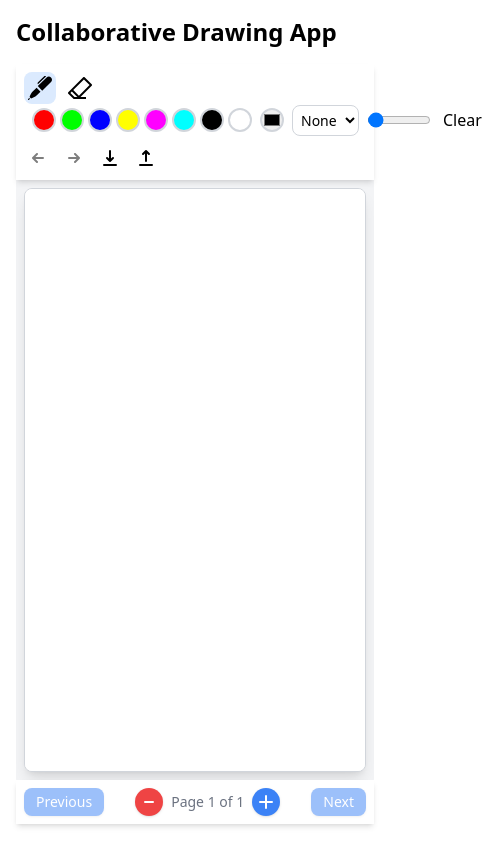
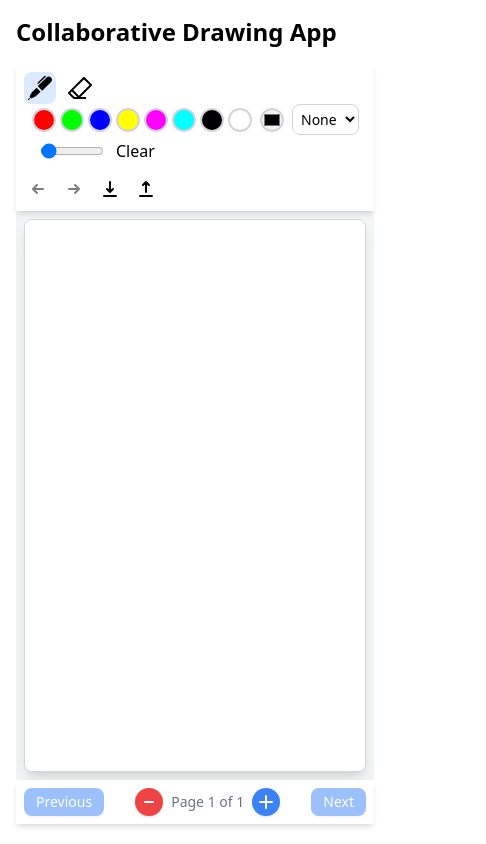
Before and after one commit to Zanvis/DrawingApp, an Angular app: page / in a window 390 px wide. Shown: the whole page, 486 px wide, since content can reach past the window. Built offline with nearby package versions, Linux system fonts and the light colour scheme.

Commit message:
Fixed the  mobile look of the site

```diff
--- a/src/app/drawing/drawing.component.html
+++ b/src/app/drawing/drawing.component.html
@@ -106,7 +106,7 @@
                                 </svg>
                         </button>
 
-                <div class="flex items-center space-x-2">
+                <div class="flex items-center space-x-2 flex-wrap">
                         <!-- Predefined Color Palette -->
                         <div class="flex space-x-1">
                                 <div *ngFor="let color of predefinedColors"
```
